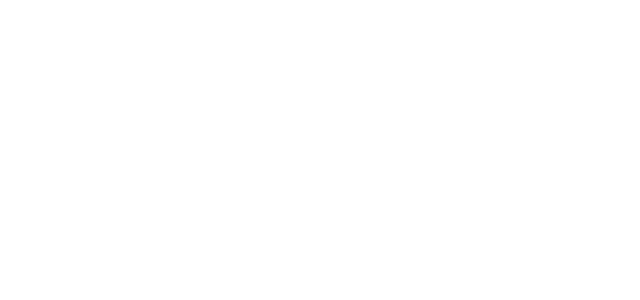
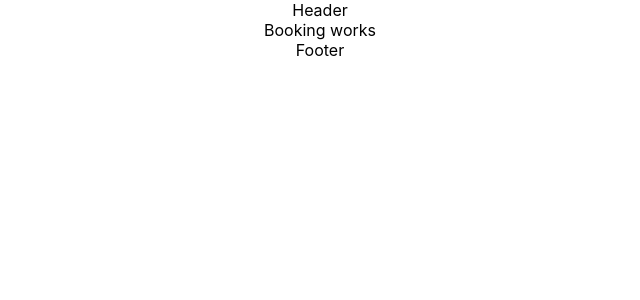
Before and after one commit to elgen98/booking-system, a React (Create React App) app in the folder front-end/: page /booking in a window 1280 px wide. Before the commit this address had no page. Shown: the top 300 px of the page, without its empty margins (320-960 px from the left). Built offline with nearby package versions, Linux system fonts and the light colour scheme.

Commit message:
regular routes

```diff
--- a/front-end/src/App.tsx
+++ b/front-end/src/App.tsx
@@ -1,14 +1,21 @@
 import React from "react";
 import { BrowserRouter, Route, Routes } from "react-router-dom";
 import "./App.css";
-import Home from "./components/Home";
+import Booking from "./components/pages/Booking";
+import Contact from "./components/pages/Contact";
+import Home from "./components/pages/Home";
+import Layout from "./components/pages/Layout";
 
 function App() {
   return (
     <div className="App">
       <BrowserRouter>
         <Routes>
-          <Route path="/" element={<Home />} />
+          <Route path="/" element={<Layout />}>
+            <Route index element={<Home />} />
+            <Route path="booking" element={<Booking />} />
+            <Route path="contact" element={<Contact />} />
+          </Route>
         </Routes>
       </BrowserRouter>
     </div>
--- /dev/null
+++ b/front-end/src/components/pages/Booking.tsx
@@ -0,0 +1,3 @@
+export default function Booking() {
+  return <>Booking works</>;
+}
--- /dev/null
+++ b/front-end/src/components/pages/Contact.tsx
@@ -0,0 +1,3 @@
+export default function Contact() {
+  return <>Contact works</>;
+}
--- /dev/null
+++ b/front-end/src/components/pages/Layout.tsx
@@ -0,0 +1,11 @@
+import { Outlet } from "react-router-dom";
+
+export default function Layout() {
+  return (
+    <>
+      <header>Header</header>
+      <Outlet></Outlet>
+      <footer>Footer</footer>
+    </>
+  );
+}
```
Also changed, not shown: front-end/src/components/pages/Home.tsx (renamed from front-end/src/components/Home.tsx).
